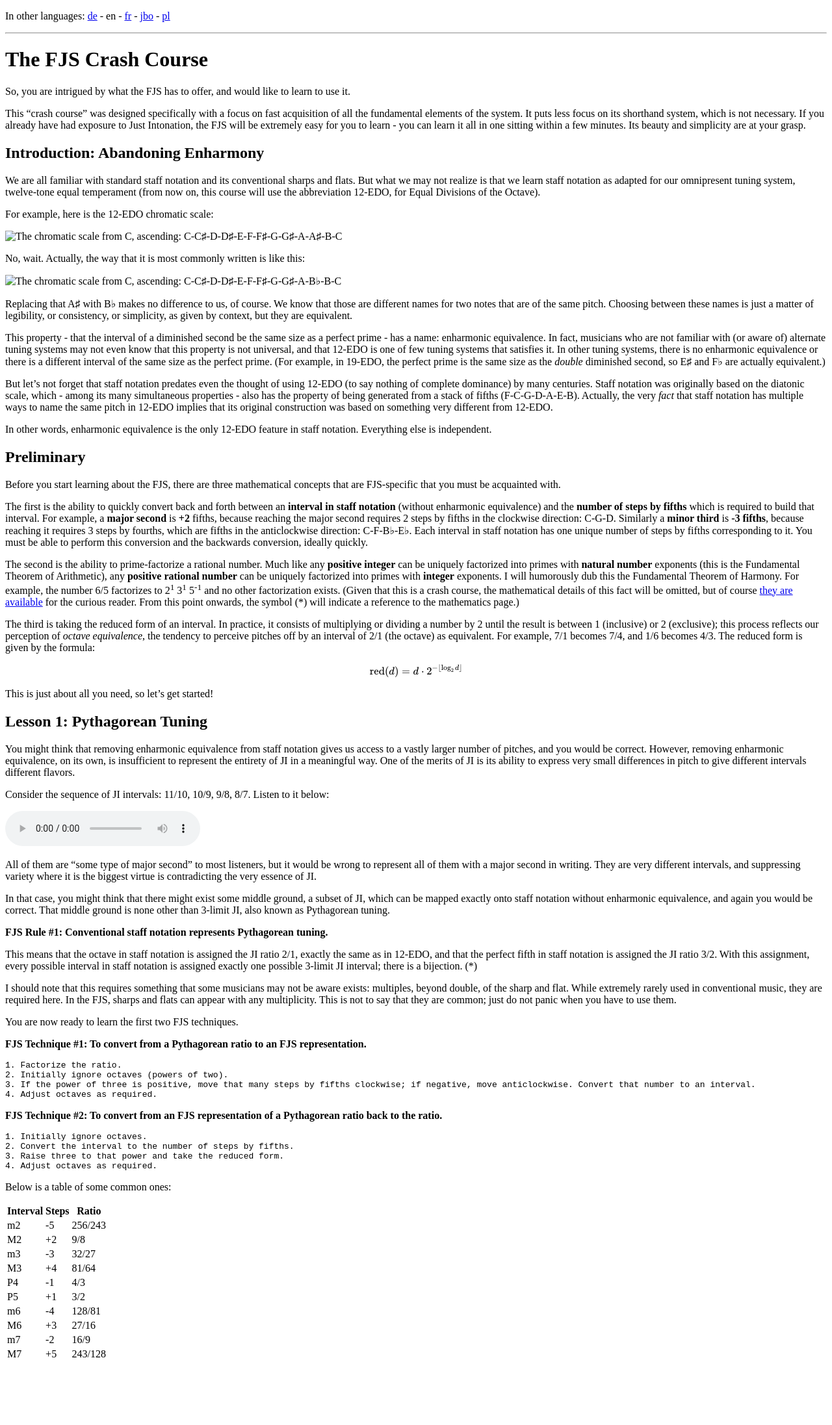
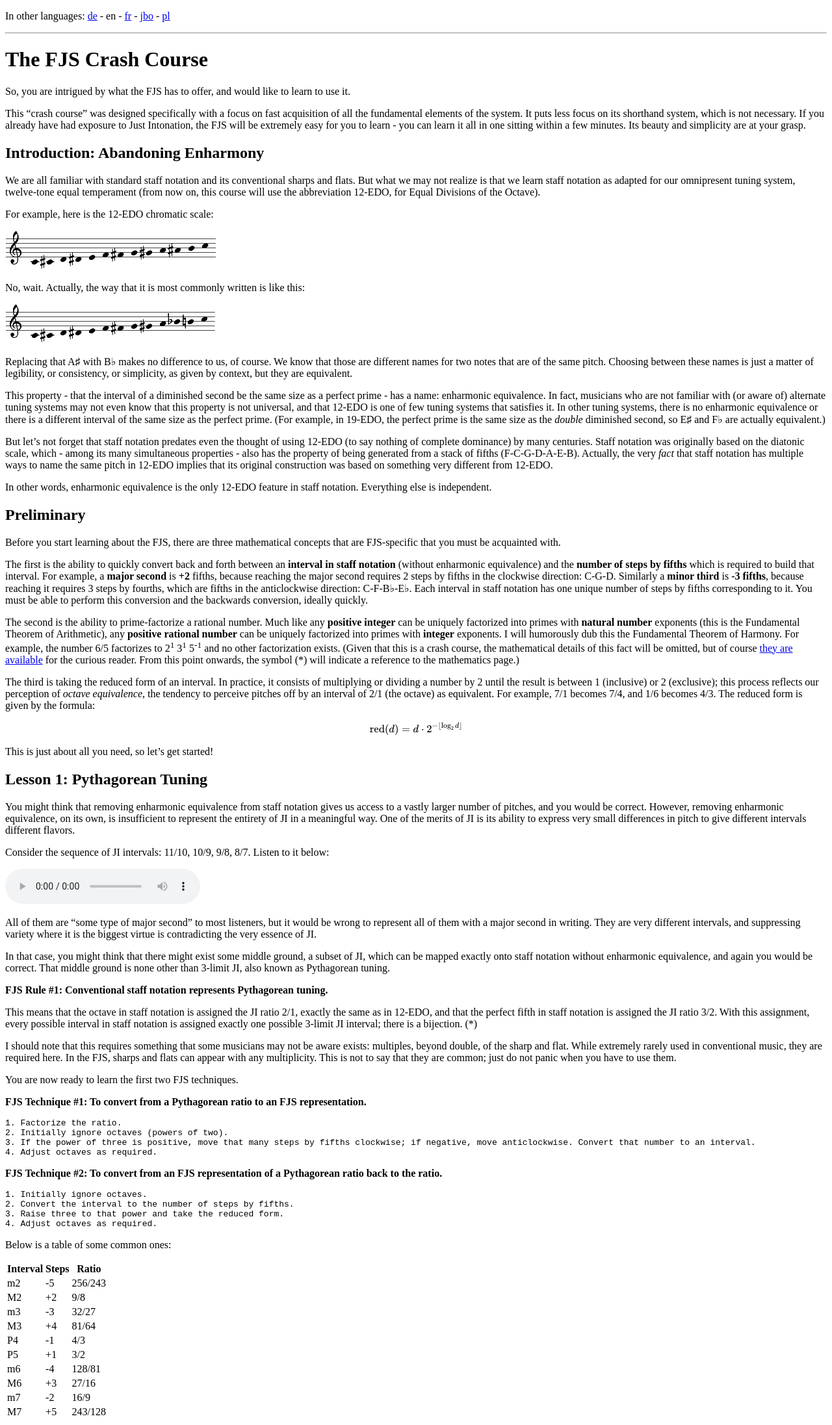
Before and after one commit to misotanni/misotanni.github.io, a Jekyll site: the page built from fjs/crash_en.md, in a window 1280 px wide. Shown: the whole page at 65% size. Built offline with Jekyll 4.4.1, drawn with Linux system fonts in a browser that asks for light colours; our own code applies the rules of GitHub Pages for plain Markdown files; formulas are drawn with MathJax 3; before the commit the page ends 2104 px from its top, so only the background shows below that.

Commit message:
notes & stuff

```diff
--- a/fjs/crash_en.md
+++ b/fjs/crash_en.md
@@ -16,11 +16,11 @@ We are all familiar with standard staff notation and its conventional sharps and
 
 For example, here is the 12-EDO chromatic scale:
 
-<img src="" alt="The chromatic scale from C, ascending: C-C♯-D-D♯-E-F-F♯-G-G♯-A-A♯-B-C">
+<img src="scale-1.png" alt="The chromatic scale from C, ascending: C-C♯-D-D♯-E-F-F♯-G-G♯-A-A♯-B-C">
 
 No, wait. Actually, the way that it is most commonly written is like this:
 
-<img src="" alt="The chromatic scale from C, ascending: C-C♯-D-D♯-E-F-F♯-G-G♯-A-B♭-B-C">
+<img src="scale-2.png" alt="The chromatic scale from C, ascending: C-C♯-D-D♯-E-F-F♯-G-G♯-A-B♭-B-C">
 
 Replacing that A♯ with B♭ makes no difference to us, of course. We know that those are different names for two notes that are of the same pitch. Choosing between these names is just a matter of legibility, or consistency, or simplicity, as given by context, but they are equivalent.
 
```
Also changed, not shown: fjs/scale-1.png (added), fjs/scale-2.png (added).
